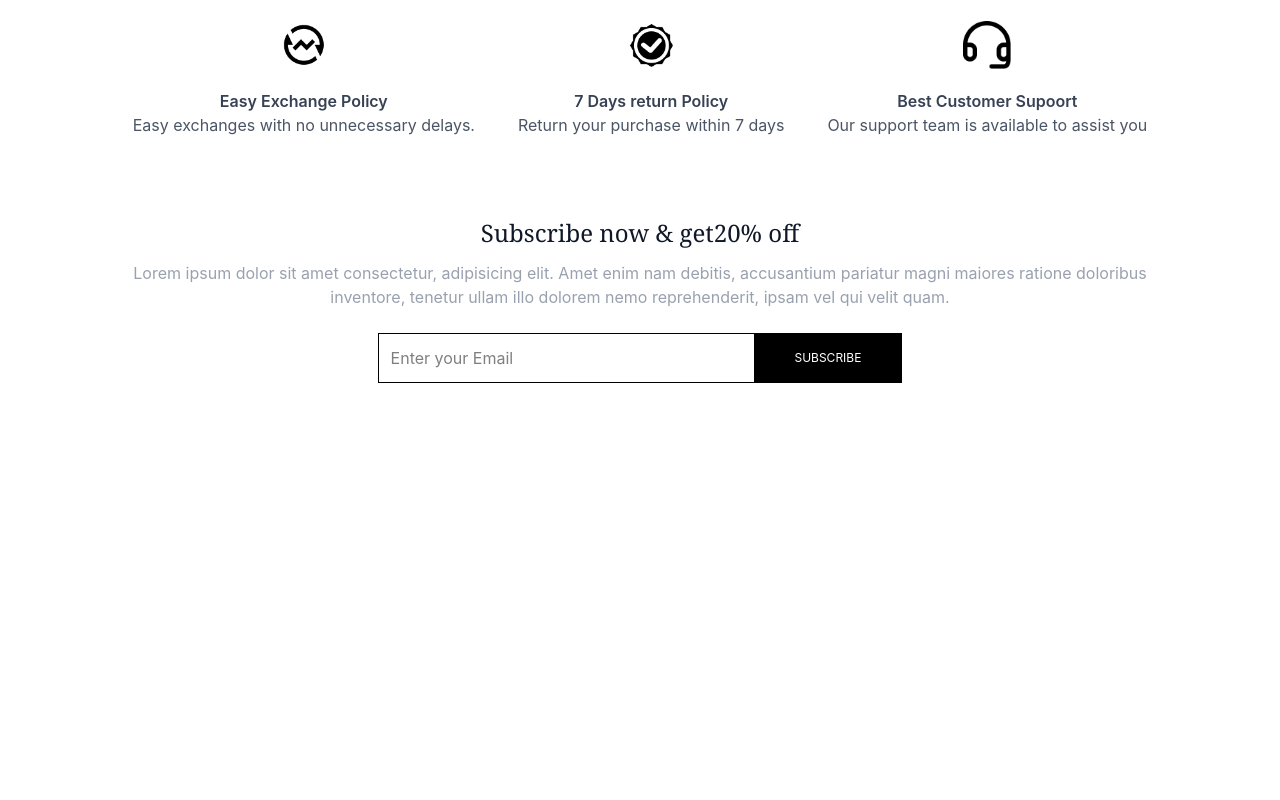
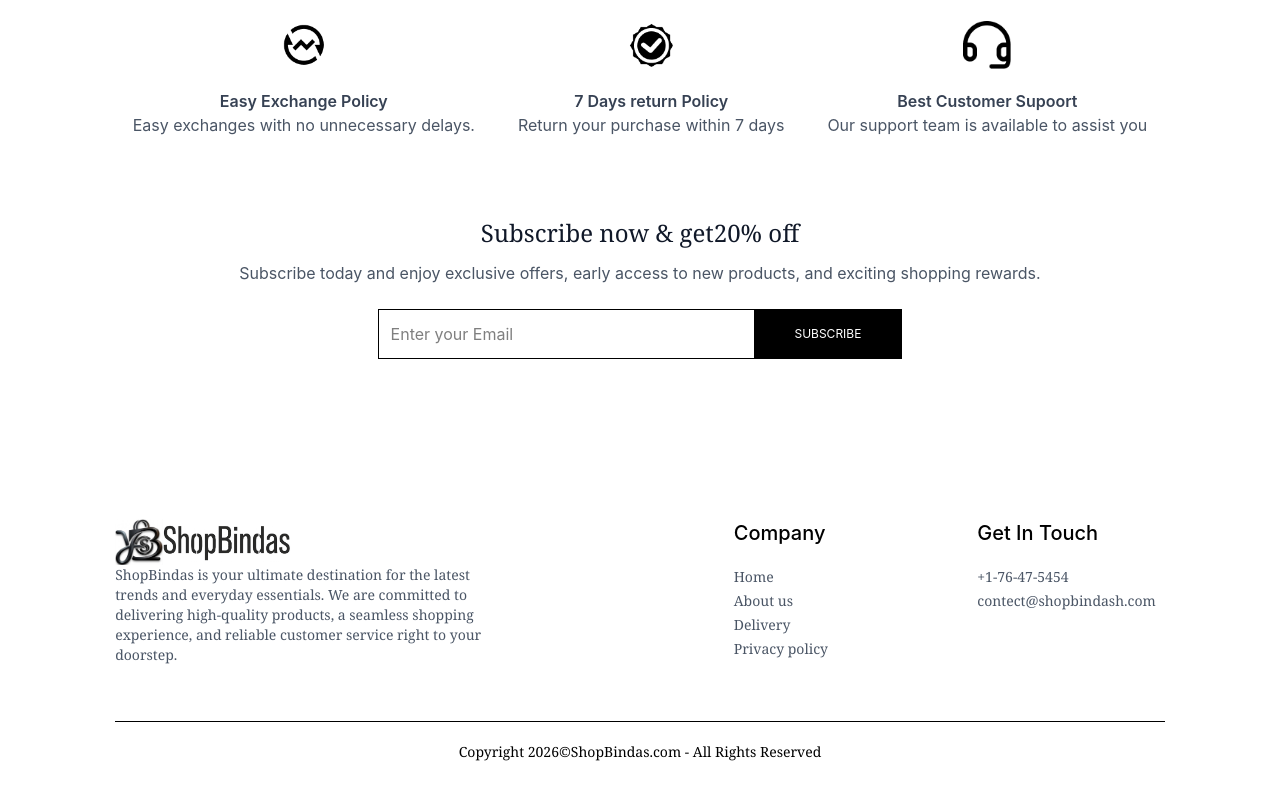
Before and after one commit to Ayush94Kumar/ShopBindas, a React (Vite) app in the folder frontend/: page / in a window 1280 px wide. Shown: the part 2272-3072 px from the top of the page. Before the commit the page ends 2679 px from the top, so only its background shows below. Built offline with nearby package versions, Linux system fonts and the light colour scheme.

Commit message:
Added footer

```diff
--- a/frontend/src/App.jsx
+++ b/frontend/src/App.jsx
@@ -10,6 +10,7 @@
 import PlaceOrder from './pages/PlaceOrder'
 import Orders from './pages/Orders'
 import Navbar from './components/Navbar'
+import Footer from './components/Footer'
 
 const App = () => {
   return (
@@ -26,6 +27,7 @@
         <Route path='/placeorder' element={<PlaceOrder/>}/>
         <Route path='/orders' element={<Orders/>}/>
       </Routes>
+      <Footer/>
     </div>
   )
 }
--- /dev/null
+++ b/frontend/src/components/Footer.jsx
@@ -0,0 +1,44 @@
+import React from 'react'
+import { assets } from '../assets/assets'
+
+const Footer = () => {
+  return (
+    <div className='flex flex-col sm:grid grid-cols-[3fr_1fr_1fr] gap-14 my-10 mt-40 text-sm'>
+        <div>
+            <div className='flex items-center gap-0'>
+             <img src={assets.company_logo} alt="" className='w-12' />
+            <img src={assets.logo} alt="" className='w-32'/>
+            </div>
+            <p className='w-full md:w-2/3 text-gray-600 font-serif'>
+            ShopBindas is your ultimate destination for the latest trends and everyday essentials. We are committed to delivering high-quality products, a seamless shopping experience, and reliable customer service right to your doorstep.
+            </p>
+        </div>
+        <div>
+            <p className='text-xl font-medium mb-5'>Company</p>
+            <ul className='flex flex-col gap-1 text-gray-600 font-serif'>
+                <li>Home</li>
+                <li>About us</li>
+                <li>Delivery</li>
+                <li>Privacy policy</li>
+            </ul>
+        </div>
+
+        <div>
+            <p className='text-xl font-medium mb-5'>Get In Touch</p>
+            <ul className='flex flex-col gap-1 text-gray-600 font-serif'>
+                <li>+1-76-47-5454</li>
+                <li>contect@shopbindash.com</li>
+            </ul>
+        </div>
+        {/* Footer Bottom */}
+    <div className='col-span-full'>
+        <hr />
+        <p className='py-5 text-sm text-center font-serif'>
+            Copyright 2026©ShopBindas.com - All Rights Reserved
+        </p>
+    </div>
+        </div>
+  )
+}
+
+export default Footer
--- a/frontend/src/components/Offer.jsx
+++ b/frontend/src/components/Offer.jsx
@@ -9,8 +9,8 @@
   return (
     <div className='text-center'>
     <p className='text-2xl font-medium font-serif text-gray-900'>Subscribe now & get20% off</p>
-    <p className='text-gray-400 mt-3'>
-        Lorem ipsum dolor sit amet consectetur, adipisicing elit. Amet enim nam debitis, accusantium pariatur magni maiores ratione doloribus inventore, tenetur ullam illo dolorem nemo reprehenderit, ipsam vel qui velit quam.
+    <p className='text-gray-600 mt-3'>
+            Subscribe today and enjoy exclusive offers, early access to new products, and exciting shopping rewards.
     </p>
     <form  onSubmit={onSubmitHandler} className='w-full sm:w-1/2 flex items-center gap-3 mx-auto my-6 border pl-3'>
         <input className='w-full sm:flex-1 outline-none' type="email" placeholder='Enter your Email' required />
```
Also changed, not shown: frontend/src/assets/logo.png.
